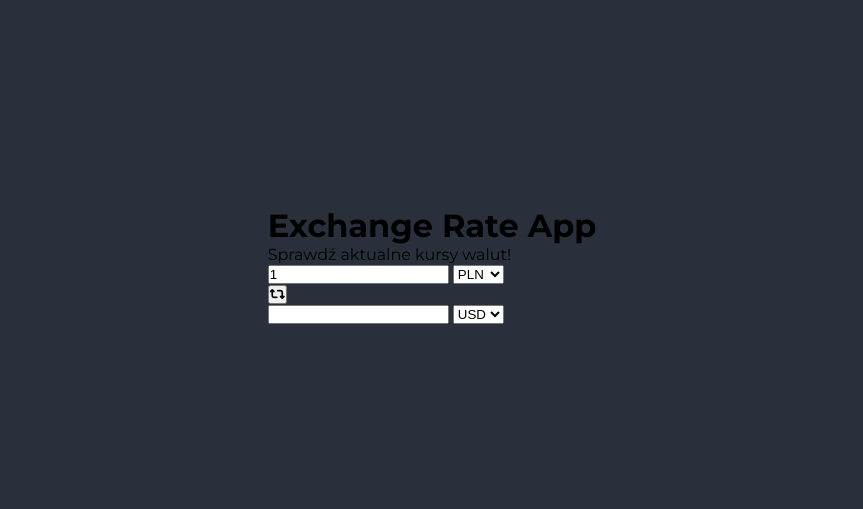
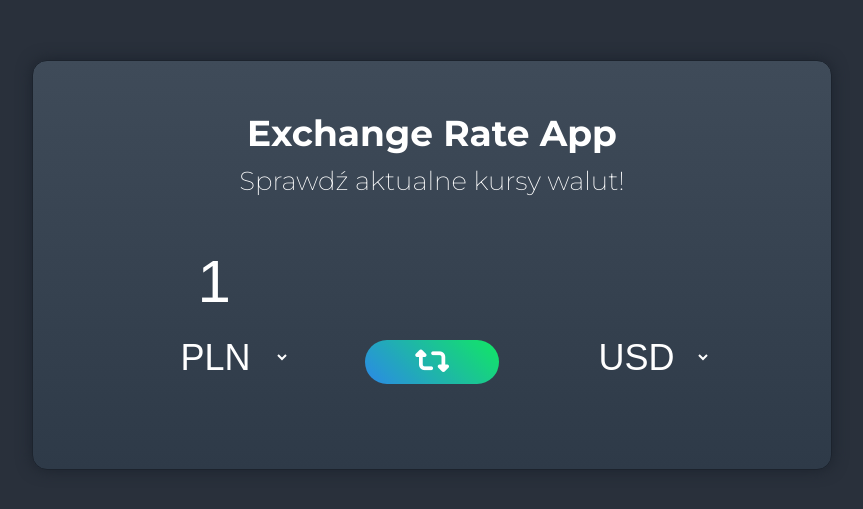
Before and after one commit to bartlomiejciesielski/ExchangeRateApp, a plain HTML site: page index.html in a window 1280 px wide. Shown: the part 135-644 px from the top of the page, without its empty margins (208-1071 px from the left). Drawn offline with Linux system fonts and the light colour scheme.

Commit message:
html css done

```diff
--- a/index.html
+++ b/index.html
@@ -33,7 +33,7 @@
                 <i class="fas fa-retweet"></i>
             </button>
             <div class="section-right">
-                <input type="number" class="ammount-two">
+                <input type="number" class="ammount-two" disabled>
                 <select id="currency-two">
                     <option value="PLN">PLN</option>
                     <option value="USD" selected>USD</option>
--- a/scss/style.scss
+++ b/scss/style.scss
@@ -1,10 +1,95 @@
 @use './reset' as reset;
 
 body {
-    display: flex;
-    justify-content: center;
+	display: flex;
+	justify-content: center;
+	align-items: center;
+	height: 100vh;
+	font-family: 'Montserrat', sans-serif;
+	background-color: #29303b;
+}
+
+.wrapper {
+	padding: 50px;
+	width: 800px;
+	background: linear-gradient(#3f4b59, #2e3a48);
+	color: #fff;
+	text-align: center;
+	border: 1px solid #1c232d;
+	border-radius: 15px;
+	box-shadow: 0 0 15px #1c232d;
+
+	h1 {
+		margin-bottom: 10px;
+		font-size: 36px;
+	}
+
+	p {
+		margin-bottom: 50px;
+		font-size: 26px;
+		font-weight: 200;
+	}
+}
+
+.app-body {
+	display: flex;
+	justify-content: center;
+	align-items: center;
+}
+
+.section-left,
+.section-right {
+	display: flex;
+    flex-direction: column;
     align-items: center;
-    height: 100vh;
-    font-family: 'Montserrat', sans-serif;
-    background-color: #29303B;
 }
+
+.app-body input {
+    margin-bottom: 10px;
+    width: 100%;
+    font-size: 60px;
+}
+
+.app-body input, .app-body select {
+    color: #fff;
+    border: none;
+    background: none;
+    text-align: center;
+
+    &:focus {
+        outline: none;
+        color: rgb(67, 171, 255);
+    }
+}
+
+.app-body select {
+    padding: 10px 20px;
+    font-size: 36px;
+    cursor: pointer;
+}
+
+.app-body option {
+    color: #333;
+}
+
+.swap {
+    align-self: flex-end;
+    margin: 5px;
+    padding: 5px 50px;
+    background: linear-gradient(45deg, #2b89e7, #11e763);
+    font-size: 30px;
+    border: none;
+    border-radius: 25px;
+    color: #fff;
+    cursor: pointer;
+
+    &:focus {
+        outline: none;
+        background: linear-gradient(45deg, #317fcc, #1fc06a)
+    }
+}
+
+.wrapper .rate-info {
+    margin-top: 30px;
+    margin-bottom: 0;
+}
```
Also changed, not shown: css/style.css, 1 other file.
